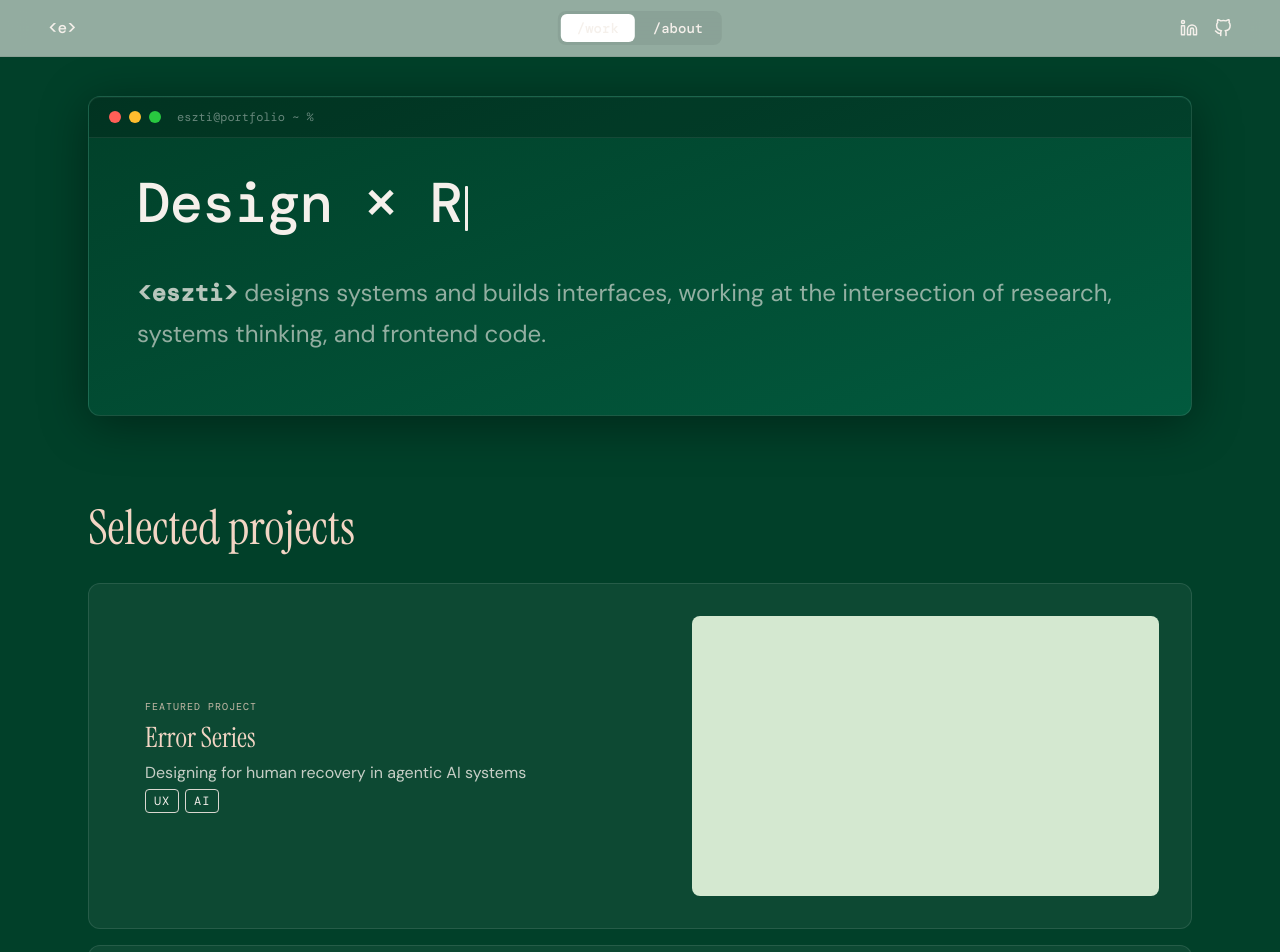
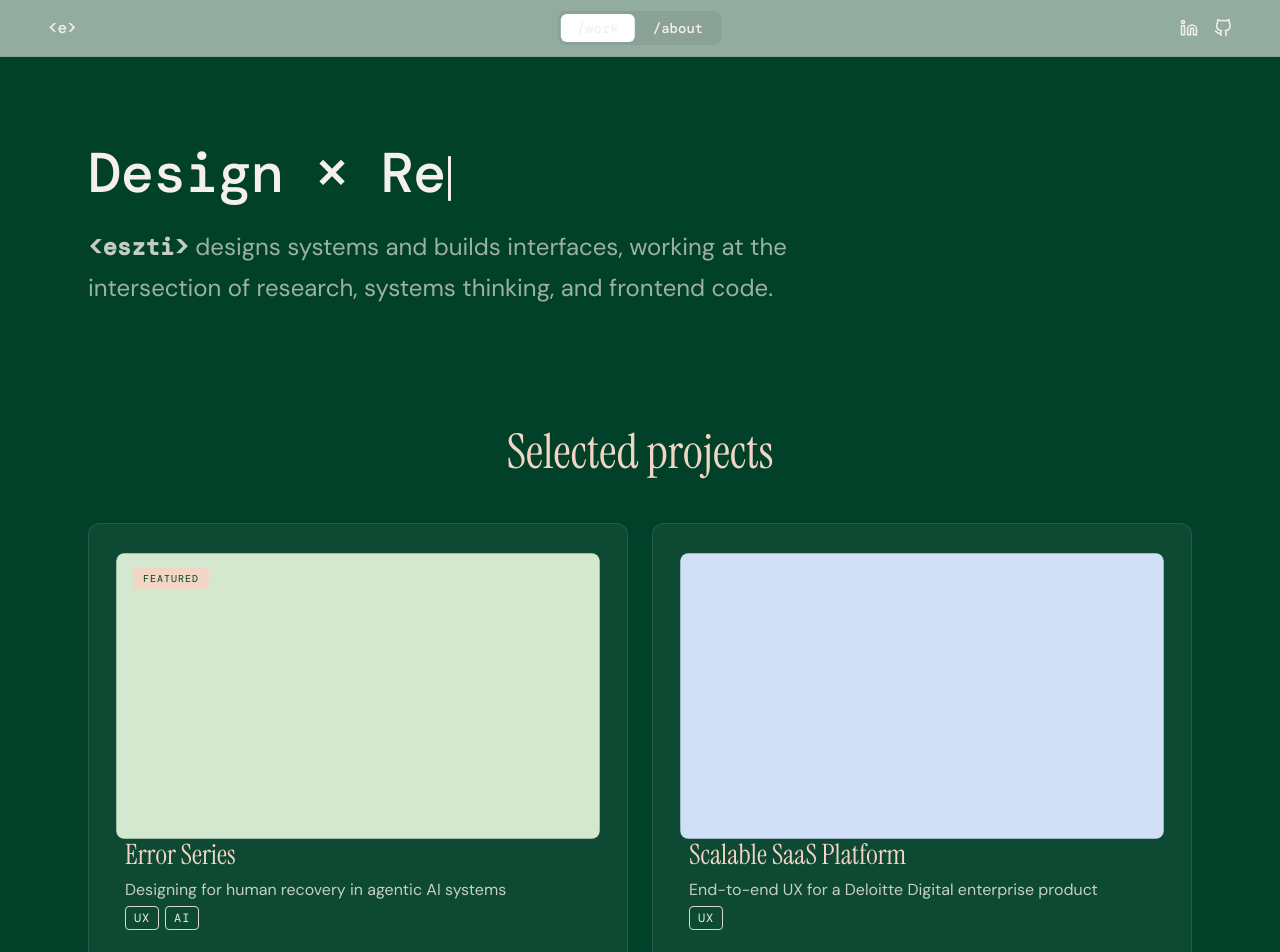
Before and after one commit to esztike/portfolio, a React (Vite) app: page / in a window 1280 px wide. Shown: the top 952 px of the page. Built offline with nearby package versions, Linux system fonts and the light colour scheme.

Commit message:
homepage: project card fixes, terminal removal

```diff
--- a/src/pages/Home.jsx
+++ b/src/pages/Home.jsx
@@ -119,13 +119,7 @@ function Home() {
         margin: "0 auto",
       }}
     >
-      <div className="terminal">
-        <div className="terminal-bar">
-          <span className="terminal-dot dot-red"></span>
-          <span className="terminal-dot dot-yellow"></span>
-          <span className="terminal-dot dot-green"></span>
-          <span className="terminal-title">eszti@portfolio ~ %</span>
-        </div>
+      <div className="intro">
         <div ref={headlineRef} className="typed-headline"></div>
         <p className="bio">
           <span className="bio-name">&lt;eszti&gt;</span> designs systems and
@@ -133,9 +127,8 @@ function Home() {
           thinking, and frontend code.
         </p>
       </div>
-
-      <div className="work-section">
-        <span className="work-label">Selected projects</span>
+      <span className="work-label">Selected projects</span>
+      <div className="work-grid">
         {projects.map((project, i) => (
           <motion.div
             key={project.path}
@@ -145,17 +138,18 @@ function Home() {
             transition={{ duration: 0.5, delay: i * 0.1 }}
           >
             <Link to={project.path} className="work-card">
-              <div className="work-card-left">
-                <span className="row-num">{project.num}</span>
+              <div className="work-card-visual-wrapper">
+                <motion.div
+                  className="work-card-visual"
+                  style={{ background: project.color }}
+                  whileHover={{ scale: 1.02 }}
+                  transition={{ duration: 0.3 }}
+                />
+                {project.featured && (
+                  <span className="work-card-badge">Featured</span>
+                )}
                 <div className="work-card-text">
-                  {project.featured && (
-                    <span className="work-card-featured">Featured project</span>
-                  )}
-                  <span
-                    className={`row-title${project.featured ? " featured" : ""}`}
-                  >
-                    {project.title}
-                  </span>
+                  <span className="row-title">{project.title}</span>
                   <span className="row-subtitle">{project.subtitle}</span>
                   <div className="work-card-tags">
                     {project.tags.map((tag) => (
@@ -163,15 +157,9 @@ function Home() {
                         {tag}
                       </span>
                     ))}
-                  </div>{" "}
+                  </div>
                 </div>
               </div>
-              <motion.div
-                className="work-card-visual"
-                style={{ background: project.color }}
-                whileHover={{ scale: 1.03 }}
-                transition={{ duration: 0.3 }}
-              />
             </Link>
           </motion.div>
         ))}
--- a/src/styles/globals.css
+++ b/src/styles/globals.css
@@ -38,50 +38,8 @@ video {
   display: block;
 }
 
-.terminal {
-  background: linear-gradient(160deg, #014029, #025a3e);
-  border-radius: 12px;
-  padding: 0;
-  margin-bottom: 80px;
-  overflow: hidden;
-  min-height: 320px;
-  border: 1px solid rgba(255, 255, 255, 0.1);
-  box-shadow:
-    0 8px 48px rgba(0, 0, 0, 0.4),
-    0 1px 0 rgba(255, 255, 255, 0.06) inset;
-}
-
-.terminal-bar {
-  display: flex;
-  align-items: center;
-  gap: 8px;
-  padding: 12px 20px;
-  background: rgba(0, 0, 0, 0.2);
-  border-bottom: 1px solid rgba(255, 255, 255, 0.08);
-}
-
-.terminal-dot {
-  width: 12px;
-  height: 12px;
-  border-radius: 50%;
-  flex-shrink: 0;
-}
-
-.dot-red {
-  background: #ff5f57;
-}
-.dot-yellow {
-  background: #febc2e;
-}
-.dot-green {
-  background: #28c840;
-}
-
-.terminal-title {
-  font-family: var(--font-mono);
-  font-size: 12px;
-  color: rgba(255, 255, 255, 0.4);
-  margin-left: 8px;
+.intro {
+  padding: 48px 0 64px;
 }
 
 .typed-headline {
@@ -92,7 +50,7 @@ video {
   line-height: 1.05;
   letter-spacing: -0.02em;
   color: var(--color-neutral);
-  padding: 36px 48px 24px;
+  padding: 0 0 24px;
 }
 
 .cursor {
@@ -119,14 +77,18 @@ video {
   font-size: 24px;
   line-height: 1.7;
   color: var(--color-text-secondary);
-  opacity: 0.75;
-  max-width: 1200px;
-  margin-bottom: 0;
-  padding: 16px 48px 40px;
+  opacity: 0.8;
+  max-width: 720px;
 }
 
 .work-section {
   transform: none;
+}
+
+.work-grid {
+  display: grid;
+  grid-template-columns: repeat(2, 1fr);
+  gap: 24px;
 }
 
 .work-card-featured {
@@ -140,9 +102,8 @@ video {
 
 .work-card {
   display: flex;
-  align-items: center;
-  justify-content: space-between;
-  gap: 48px;
+  flex-direction: column;
+  gap: 16px;
   padding: 32px;
   margin-bottom: 16px;
   border: 1px solid var(--color-border-light);
@@ -157,6 +118,8 @@ video {
 .work-card:hover {
   border-color: var(--color-accent);
   background: rgba(255, 255, 255, 0.07);
+  transform: scale(1.02);
+  transition: transform 0.3s ease;
 }
 
 .work-card-left {
@@ -170,12 +133,34 @@ video {
   display: flex;
   flex-direction: column;
   gap: 6px;
+  padding: 0 4px;
+}
+
+.work-card-visual-wrapper {
+  position: relative;
+  width: 100%;
+}
+
+.work-card-badge {
+  position: absolute;
+  top: 12px;
+  left: 12px;
+  font-family: var(--font-mono);
+  font-size: 10px;
+  letter-spacing: 0.1em;
+  text-transform: uppercase;
+  color: #014029;
+  background: var(--color-pink);
+  padding: 4px 10px;
+  border-radius: 4px;
 }
 
 .work-card-visual {
-  flex: 0 0 45%;
+  width: 100%;
   height: 280px;
   border-radius: 8px;
+  transform: scale(1.02);
+  transition: transform 0.3s ease;
 }
 .work-label {
   font-family: var(--font-display);
@@ -183,10 +168,9 @@ video {
   font-weight: 400;
   color: var(--color-text-heading);
   opacity: 1;
-  white-space: nowrap;
   display: block;
-  margin-top: 24px;
-  margin-bottom: 24px;
+  text-align: center;
+  margin: 48px 0 40px;
 }
 
 .work-card-tags {
@@ -246,44 +230,21 @@ video {
 }
 
 @media (max-width: 800px) {
-  .work-card {
-    flex-direction: column-reverse;
+  .work-grid {
+    grid-template-columns: 1fr;
   }
 
   .work-card-visual {
-    width: 100%;
     height: 220px;
-    flex: none;
   }
-}
-
-@media (max-width: 640px) {
-  .nav-inner {
-    padding: 0 20px;
-  }
-
-  .nav-centre {
-    position: static;
-    transform: none;
-  }
-}
-
-@media (max-width: 800px) {
-  /* existing work-card rules stay here */
 
   .typed-headline {
     font-size: 36px;
     min-height: 56px;
-    padding: 28px 28px 20px;
   }
 
   .bio {
     font-size: 18px;
-    padding: 12px 28px 32px;
-  }
-
-  .terminal {
-    min-height: 260px;
   }
 }
 
@@ -291,15 +252,9 @@ video {
   .typed-headline {
     font-size: 28px;
     min-height: 44px;
-    padding: 24px 20px 16px;
   }
 
   .bio {
     font-size: 16px;
-    padding: 10px 20px 28px;
-  }
-
-  .terminal {
-    min-height: 220px;
   }
 }
```
